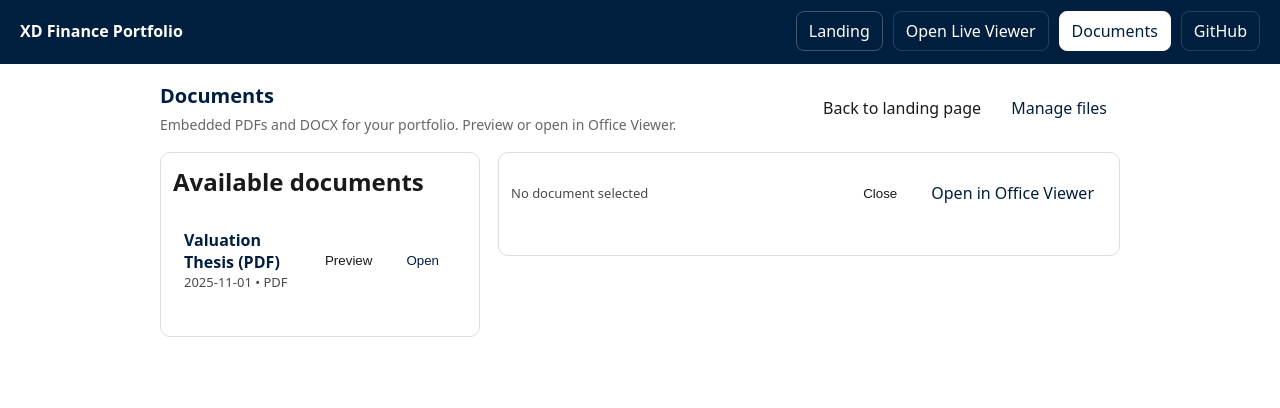
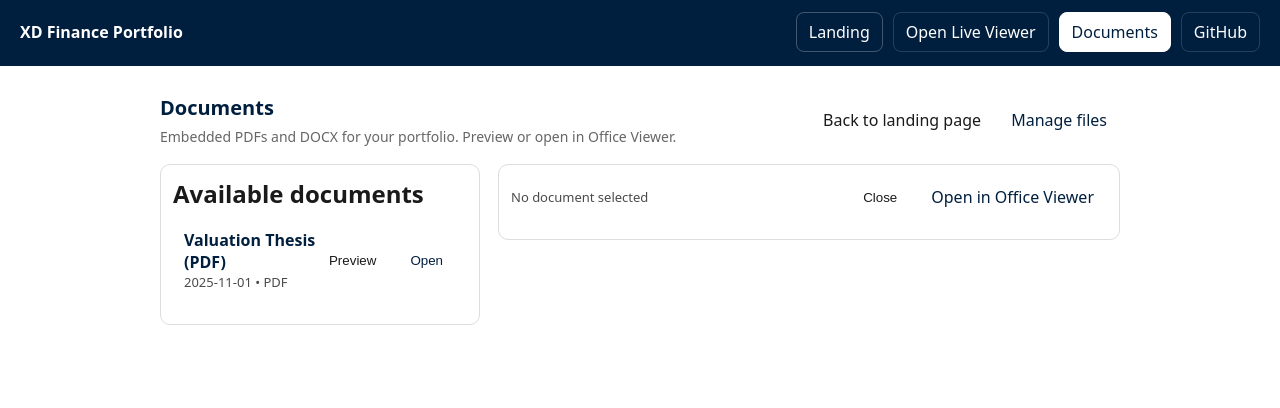
Before and after one commit to davisxp/XD_Grad_Portfolio, a plain HTML site: page documents.html in a window 1280 px wide. Drawn offline with Linux system fonts and the light colour scheme.

Commit message:
reversion

```diff
--- a/documents.html
+++ b/documents.html
@@ -18,14 +18,8 @@
       --accent: #17664b;
       --panel-bg: #fff;
       --muted:#4a4a4a;
-
-      /* New sizing variables to make the page fill the viewport */
-      --nav-height: 64px;            /* approximate height of .top-nav */
-      --page-gutter: 28px;          /* top/bottom spacing */
-      --controls-height: 56px;      /* height reserved for controls/header area inside panel */
     }
     *{box-sizing:border-box}
-    html, body { height: 100%; }
     body{
       margin:0;
       font-family: system-ui, -apple-system, "Segoe UI", Roboto, Arial, sans-serif;
@@ -33,10 +27,6 @@
       background:#fff;
       -webkit-font-smoothing:antialiased;
       -moz-osx-font-smoothing:grayscale;
-      /* ensure the body forms a full-height flex column so main can expand */
-      display: flex;
-      flex-direction: column;
-      min-height: 100vh;
     }
 
     /* Top nav (same style as index) */
@@ -52,8 +42,6 @@
       align-items:center;
       justify-content:space-between;
       border-bottom:2px solid var(--navy);
-      height: var(--nav-height);
-      min-height: var(--nav-height);
     }
     .logo { font-weight:600; color:#fff; font-size:16px }
     .nav-links { display:inline-flex; gap:10px; align-items:center }
@@ -81,24 +69,15 @@
 
     /* Page shell */
     main{
-      /* constrain width but allow height to expand to fill viewport */
       max-width: var(--max-width);
-      margin: 0 auto;
-      padding: 18px 20px;
-      width: 100%;
-      /* make main take remaining vertical space under the nav */
-      flex: 1 1 auto;
-      box-sizing: border-box;
-      display: flex;
-      flex-direction: column;
-      gap: 18px;
-      min-height: calc(100vh - var(--nav-height) - (2 * var(--page-gutter)));
+      margin: 28px auto;
+      padding: 0 20px 80px;
     }
     header.page-head {
       display:flex;
       align-items:center;
       gap:12px;
-      margin-bottom:0;
+      margin-bottom:18px;
     }
     header.page-head h1 { margin:0; font-size:20px; color:var(--navy) }
     .lead { color:var(--text-muted); margin-top:6px; font-size:14px }
@@ -109,21 +88,14 @@
       grid-template-columns:320px 1fr;
       gap:18px;
       align-items:start;
-      /* Make the grid expand to fill the available vertical space */
-      flex: 1 1 auto;
-      min-height: 0; /* allow children to shrink properly */
     }
     .panel {
       background:var(--panel-bg);
       border:1px solid var(--border);
       border-radius:10px;
       padding:12px;
-      display:flex;
-      flex-direction:column;
-      gap:12px;
-      min-height: 0;
     }
-    .doc-list { display:flex; flex-direction:column; gap:10px; overflow:auto; padding-right:4px; }
+    .doc-list { display:flex; flex-direction:column; gap:10px }
     .doc-item {
       display:flex;
       justify-content:space-between;
@@ -144,25 +116,18 @@
       display:flex;
       gap:8px;
       align-items:center;
-      margin-bottom:0;
-      height: var(--controls-height);
-      min-height: var(--controls-height);
+      margin-bottom:10px;
     }
     .spacer { flex:1 }
 
-    /* Make iframe-wrap flexible so it fills the remaining panel space */
     .iframe-wrap {
       border-radius:8px;
       overflow:hidden;
       border:1px solid var(--border);
       background:#fff;
       min-height:240px;
-      /* flex so it grows to fill panel space */
-      flex: 1 1 auto;
-      display:flex;
-      flex-direction:column;
     }
-    iframe { width:100%; height:100%; border:0; display:block; flex: 1 1 auto; }
+    iframe { width:100%; height:640px; border:0; display:block; }
 
     .small { font-size:13px; color:var(--muted) }
 
```
